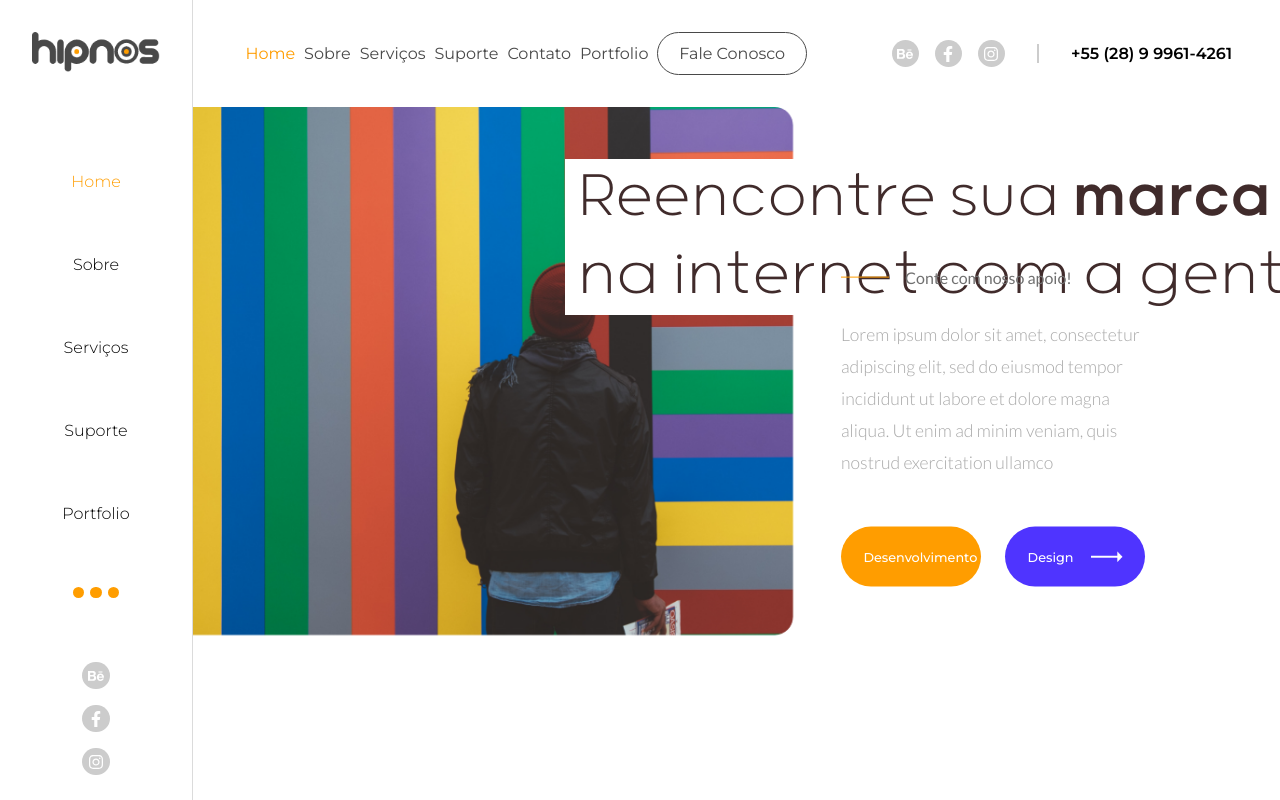
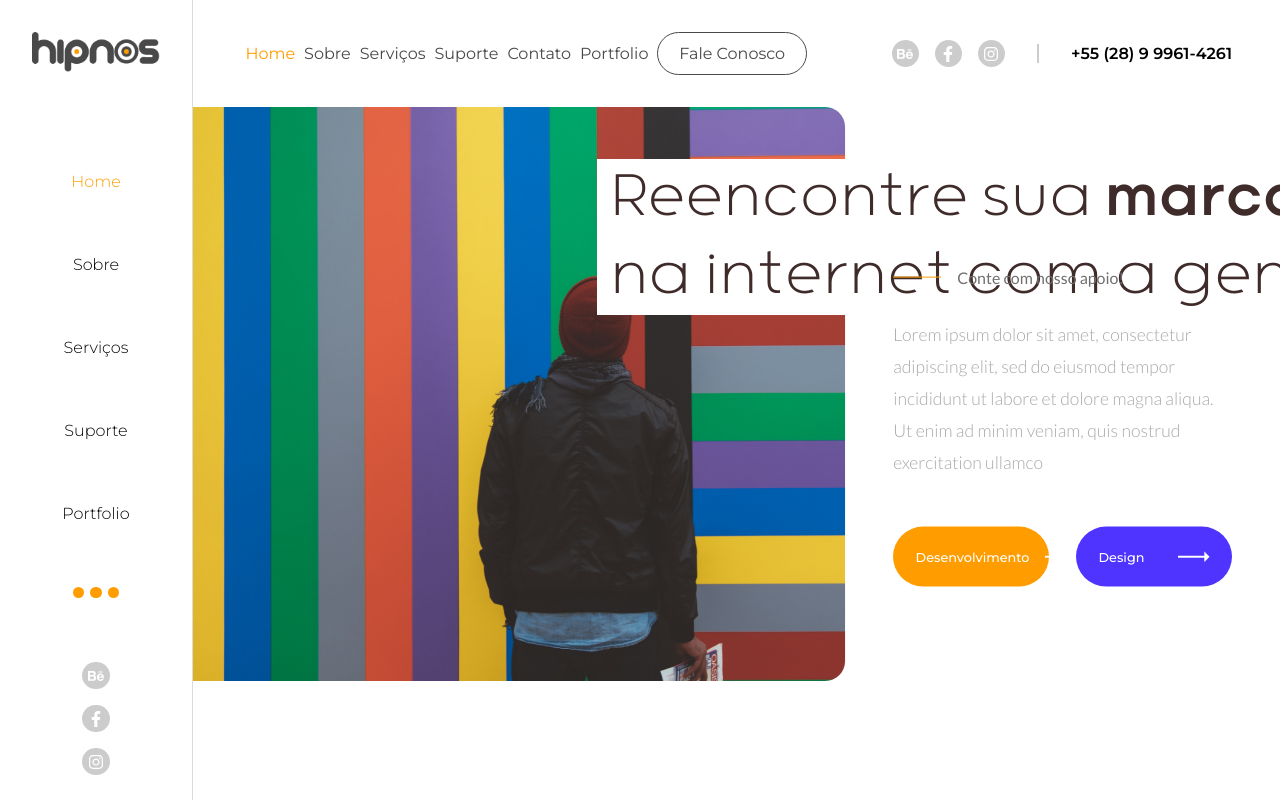
Before and after one commit to elianbatista/agencia-hipno, a React (Create React App) app: page / in a window 1280 px wide. Built offline with nearby package versions, Linux system fonts and the light colour scheme.

Commit message:
alterando o css

```diff
--- a/src/components/Banner/styles.scss
+++ b/src/components/Banner/styles.scss
@@ -14,7 +14,7 @@
 
 .carousel {
   position: relative;
-  width: 92%;
+  width: 100%;
   height: 80%;
   .box-carousel.first {
     position: relative;
```
